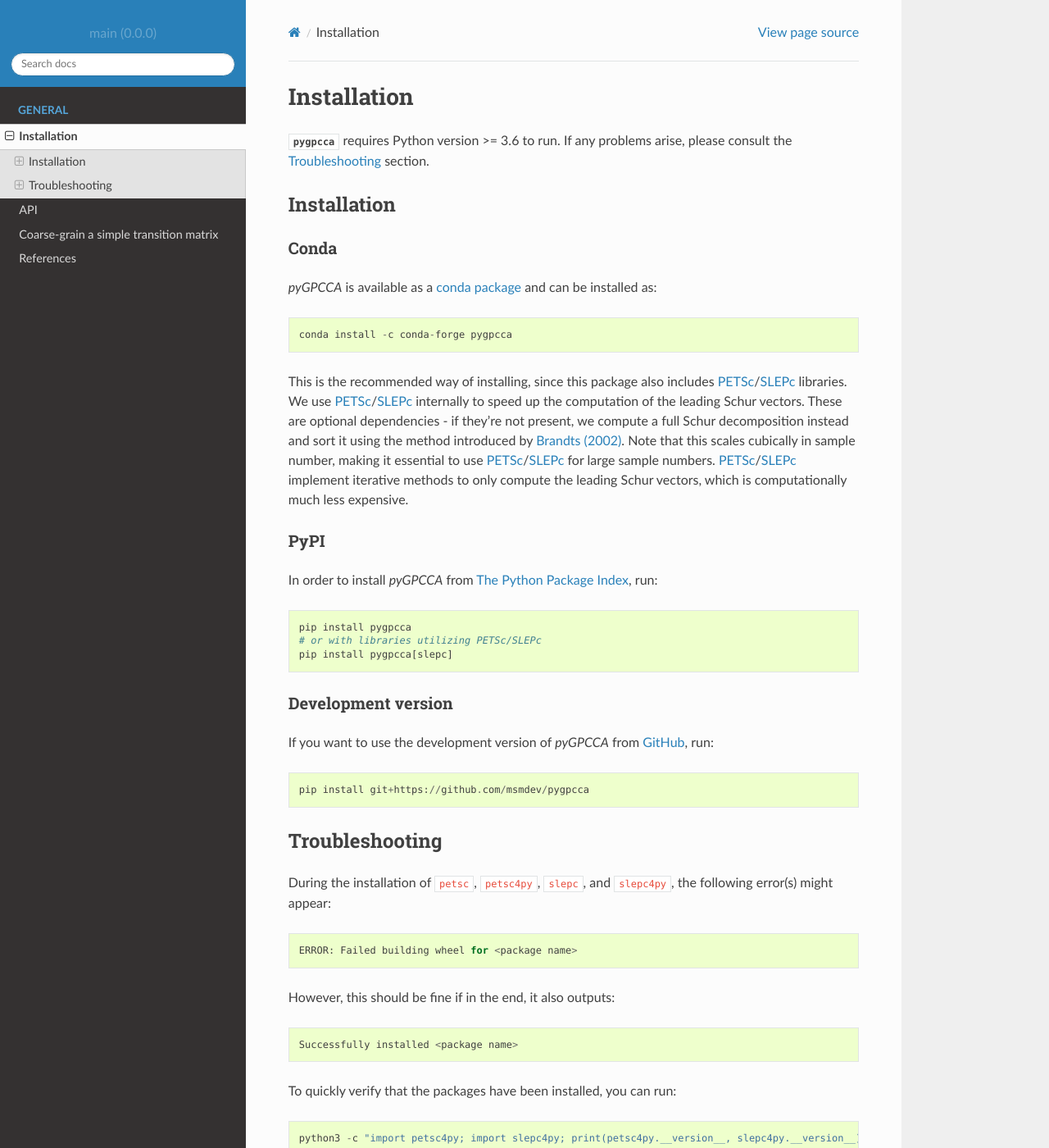
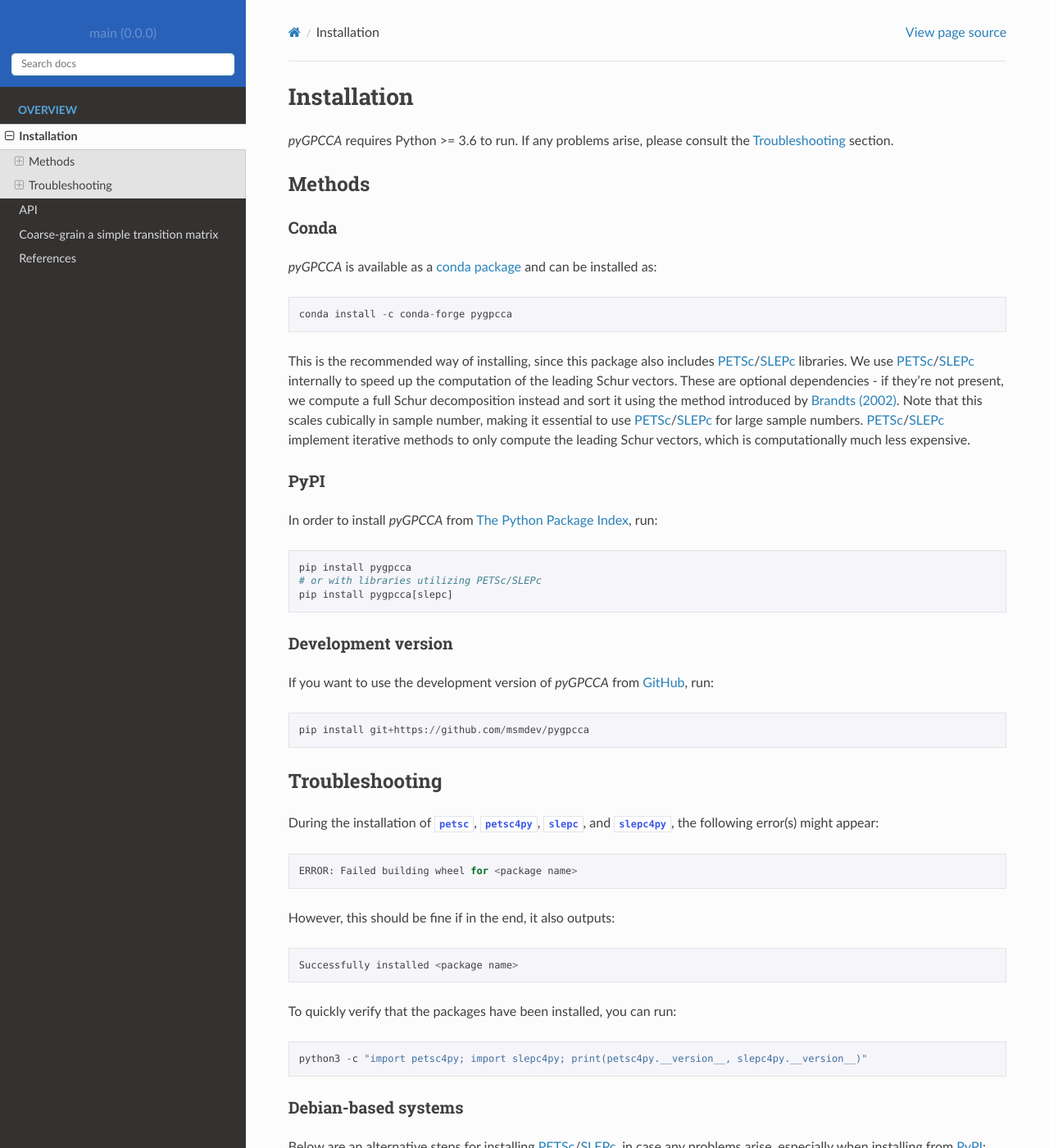
Before and after one commit to msmdev/pyGPCCA, a Sphinx documentation site: the page built from docs/source/installation.rst, in a window 1280 px wide and 1400 px high. Shown: the whole window at 82% size. Built offline with Sphinx 7.4.7 and the Read the Docs theme 2.0.0, drawn with Linux system fonts in a browser that asks for light colours.

Commit message:
Stylize docs

```diff
--- a/docs/requirements.txt
+++ b/docs/requirements.txt
@@ -3,5 +3,6 @@
 sphinx>=3.3.0
 sphinx-autodoc-annotation
 sphinx-autodoc-typehints>=1.10.3
+sphinx-copybutton
 sphinx_last_updated_by_git
 sphinx_rtd_theme
--- /dev/null
+++ b/docs/source/_static/css/custom.css
@@ -0,0 +1,43 @@
+.wy-nav-content {
+    max-width: 1000px;
+}
+
+.wy-side-nav-search {
+    background-color: #2961b9;
+}
+
+.wy-side-nav-search input[type="text"] {
+    border-radius: 6px!important;
+}
+
+.highlight {
+    background: #f6f5f9;
+}
+
+.rst-content .note {
+    padding: 6px;
+    margin-bottom: 12px;
+    line-height: none!important;
+    border-radius: 4px;
+}
+
+.rst-content dl:not(.docutils) dt {
+    background-color: #e4ebfba8;
+    border-top: solid 3px #2961b9a6;
+}
+
+.rst-content dl:not(.docutils) dl dt {
+    background-color: #e4ebfba8;
+    border-left: solid 3px #2961b9a6;
+    border-top-right-radius: 4px;
+    border-bottom-right-radius: 4px;
+}
+
+code.xref.py.py-obj.docutils.literal.notranslate > span[class="pre"] {
+    color: #404040;
+}
+
+code.docutils.literal.notranslate > span[class="pre"] {
+    font-weight: bold;
+    color: #3c57e7;
+}
--- a/docs/source/conf.py
+++ b/docs/source/conf.py
@@ -11,6 +11,8 @@
 
 # -- Path setup --------------------------------------------------------------
 import sys
+
+from sphinx.application import Sphinx
 
 HERE = Path(__file__).parent
 sys.path.insert(0, str(HERE.parent.parent))
@@ -45,6 +47,7 @@
     "sphinx.ext.mathjax",
     "sphinx_autodoc_typehints",
     "sphinx_last_updated_by_git",
+    "sphinx_copybutton",
     "typed_returns",
     "nbsphinx",
 ]
@@ -84,12 +87,11 @@
 napoleon_use_admonition_for_notes = False
 napoleon_use_admonition_for_references = False
 todo_include_todos = False
+
 nbsphinx_execute_arguments = [
     "--InlineBackend.figure_formats={'png', 'pdf'}",  # correct figure resize
     "--InlineBackend.rc={'figure.dpi': 96}",
 ]
-
-
 nbsphinx_prolog = r"""
 {% set docname = 'docs/source/' + env.doc2path(env.docname, base=None) %}
 .. raw:: html
@@ -110,3 +112,7 @@
 html_show_sphinx = False
 html_use_smartypants = True
 pygments_style = "sphinx"
+
+
+def setup(app: Sphinx) -> None:
+    app.add_stylesheet("css/custom.css")
--- a/docs/source/installation.rst
+++ b/docs/source/installation.rst
@@ -1,10 +1,10 @@
 Installation
 ============
-:mod:`pygpcca` requires Python version >= 3.6 to run. If any problems arise, please consult the
+*pyGPCCA* requires Python >= 3.6 to run. If any problems arise, please consult the
 `Troubleshooting`_ section.
 
-Installation
-------------
+Methods
+-------
 
 Conda
 +++++
```
Also changed, not shown: README.rst (+7 -3 lines), docs/source/index.rst (+9 -4 lines), docs/source/example.ipynb, 1 other file.
